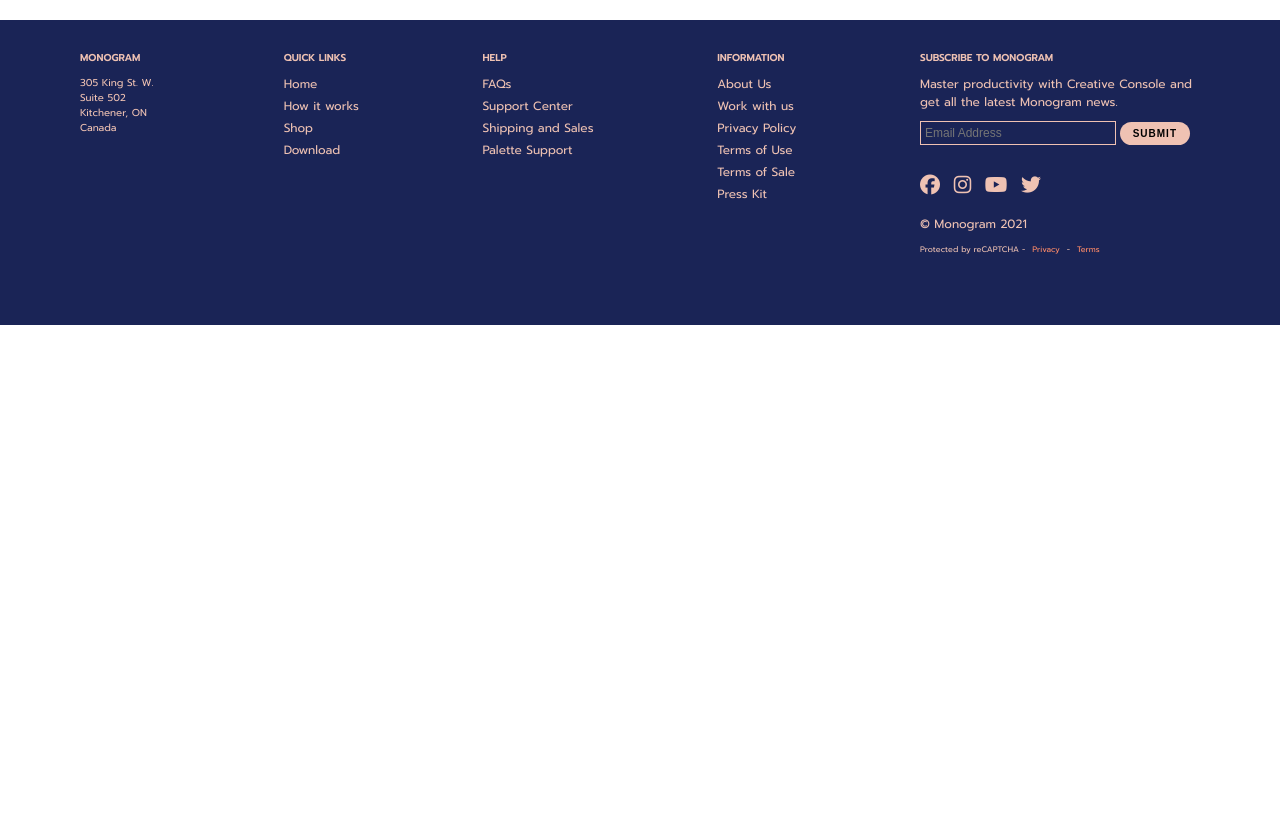
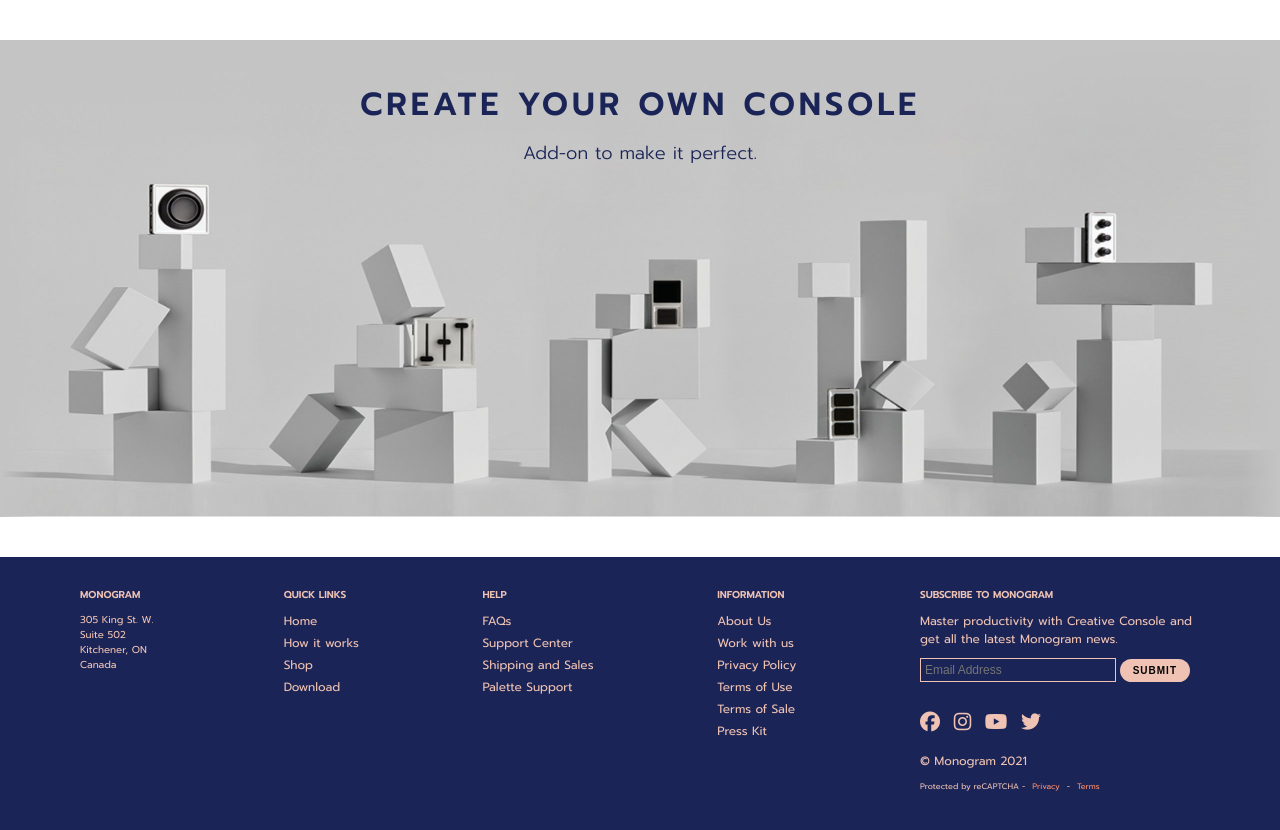
Before and after one commit to andro2401/monogram-site, a plain HTML site: page index.html in a window 1280 px wide. Shown: the part 800-1630 px from the top of the page. Before the commit the page ends 1125 px from the top, so only its background shows below. Drawn offline with Linux system fonts and the light colour scheme.

Commit message:
added banner section with styling

```diff
--- a/index.html
+++ b/index.html
@@ -47,13 +47,21 @@
     </div>
 
     <main>
-        <div class="section__hero">
-            <div class="section__hero__content">
-                <h1>a console for every workflow</h1>
-                <p>Discover the perfect console for yours.</p>
+
+        <div class="section">
+            <div class="section__hero">
+                <div class="section__hero__content">
+                    <h1>a console for every workflow</h1>
+                    <p>Discover the perfect console for yours.</p>
+                </div>
             </div>
-        </div>
 
+            <div class="section__banner">
+                <h2>CREATE YOUR OWN CONSOLE</h2>
+                <p>Add-on to make it perfect.</p>
+            </div>
+
+    </div>
 
 
     </main>
--- a/scss/style.scss
+++ b/scss/style.scss
@@ -86,7 +86,7 @@
     top: 0;
     right: 0;
     left: 0;
-    margin-bottom: 2rem;
+    margin-bottom: 4rem;
 
     &__content {
       height: 100%;
@@ -113,6 +113,31 @@
         font-size: 1.6rem;
         color: $primary;
       }
+    }
+  }
+
+  &__banner {
+    text-align: center;
+    width: 100vw;
+    height: auto;
+    background-image: url("../img/banner.jpg");
+    background-position: center;
+    background-repeat: no-repeat;
+    background-size: 100% 100%;
+    padding-top: 4rem;
+    padding-bottom: 35rem;
+    margin-bottom: 4rem;
+
+    h2 {
+      font-size: 3.2rem;
+      color: $primary;
+      letter-spacing: 0.4rem;
+      margin-bottom: 1rem;
+    }
+    p {
+      font-size: 1.8rem;
+      font-weight: 300;
+      color: $primary;
     }
   }
 }
```
Also changed, not shown: css/style.css, 1 other file.
